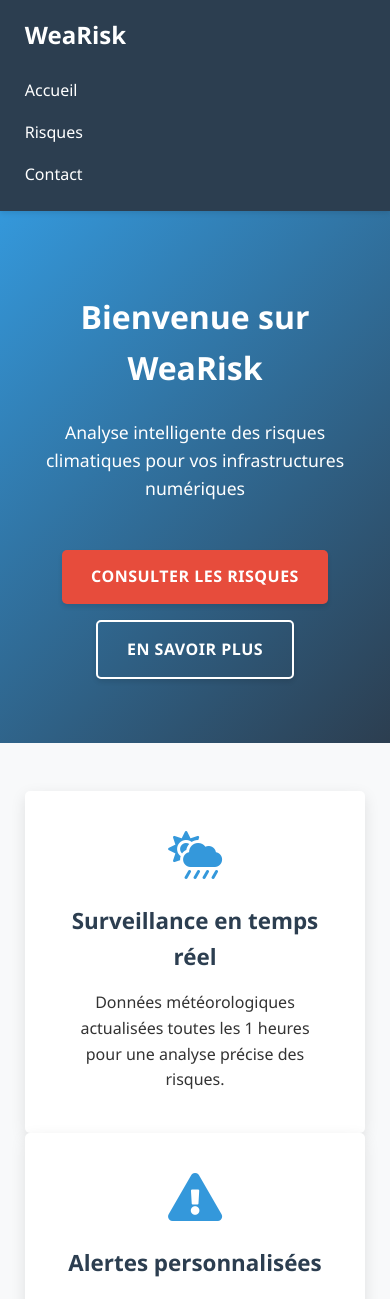
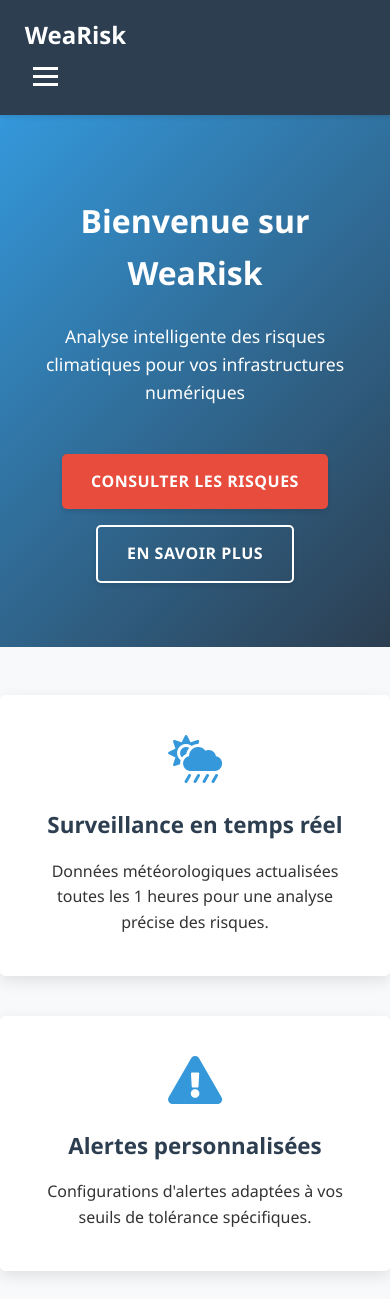
Before and after one commit to Zalgo-Dev/WeaRisk, a Flask app: page / in a window 390 px wide. Shown: the top 1299 px of the page. Run offline with Flask 3, Linux system fonts and the light colour scheme.

Commit message:
Fix ad more

```diff
--- a/app/static/css/style.css
+++ b/app/static/css/style.css
@@ -36,6 +36,11 @@ body {
     overflow-x: hidden; /* Empêche le débordement horizontal */
 }
 
+main {
+    padding: 0;
+    margin: 0;
+}
+
 .container {
     width: 90%;
     max-width: 1200px;
@@ -70,14 +75,9 @@ a {
     top: 0;
     z-index: 1000;
     box-shadow: 0 2px 5px var(--shadow-light);
-    transition: background-color var(--transition-speed) var(--transition-timing), box-shadow var(--transition-speed) var(--transition-timing);
+    transition: background-color var(--transition-speed) var(--transition-timing),
+                box-shadow var(--transition-speed) var(--transition-timing);
 }
-
-/* Optionnel: Effet au scroll si besoin avec JS
-.navbar.scrolled {
-    background: rgba(44, 62, 80, 0.95);
-    box-shadow: 0 4px 10px var(--shadow-medium);
-} */
 
 .navbar .container {
     display: flex;
@@ -86,30 +86,32 @@ a {
 }
 
 .logo {
-    font-size: 1.7rem; /* Légèrement plus grand */
+    font-size: 1.7rem;
     font-weight: bold;
     color: var(--light-text);
     transition: transform var(--transition-speed) var(--transition-timing);
 }
+
 .logo:hover {
-    transform: scale(1.05); /* Effet subtil au survol */
+    transform: scale(1.05);
 }
 
+/* Menu desktop */
 .nav-links {
     display: flex;
     list-style: none;
+    gap: 1.5rem;
 }
 
 .nav-links li a {
     color: var(--light-text);
-    margin-left: 1.8rem; /* Espacement ajusté */
     font-weight: 500;
+    padding: 0.5rem 0;
     position: relative;
-    padding-bottom: 5px; /* Espace pour le pseudo-élément */
     transition: color var(--transition-speed) var(--transition-timing);
 }
 
-.nav-links li a::after { /* Soulignement animé au survol */
+.nav-links li a::after {
     content: '';
     position: absolute;
     bottom: 0;
@@ -121,20 +123,80 @@ a {
 }
 
 .nav-links li a:hover {
-    color: var(--primary-color); /* Changement de couleur au survol */
+    color: var(--primary-color);
 }
 
 .nav-links li a:hover::after {
-    width: 100%; /* Anime le soulignement */
+    width: 100%;
 }
 
 .footer {
     background: var(--secondary-color);
     color: var(--light-text);
     text-align: center;
-    padding: 2rem 0; /* Padding augmenté */
-    margin-top: 4rem; /* Marge augmentée */
+    padding: 2rem 0;
     opacity: 0.9;
+}
+
+/* Menu mobile */
+.menu-toggle {
+    display: none;
+    cursor: pointer;
+    padding: 0.5rem;
+    background: transparent;
+    border: none;
+}
+
+.menu-toggle .bar {
+    display: block;
+    width: 25px;
+    height: 3px;
+    background: var(--light-text);
+    margin: 5px 0;
+    transition: all 0.3s ease;
+}
+
+/* Styles responsives */
+@media (max-width: 768px) {
+    .menu-toggle {
+        display: block;
+    }
+
+    .nav-links {
+        position: fixed;
+        top: 70px;
+        left: -100%;
+        width: 100%;
+        height: calc(100vh - 70px);
+        background: var(--secondary-color);
+        flex-direction: column;
+        align-items: center;
+        padding: 2rem 0;
+        gap: 2rem;
+        transition: left 0.3s ease;
+        margin: 0;
+    }
+
+    .nav-links li a {
+        margin-left: 0;
+        padding: 0.5rem 1rem;
+    }
+
+    .nav-links.active {
+        left: 0;
+    }
+
+    .menu-toggle.active .bar:nth-child(1) {
+        transform: translateY(8px) rotate(45deg);
+    }
+
+    .menu-toggle.active .bar:nth-child(2) {
+        opacity: 0;
+    }
+
+    .menu-toggle.active .bar:nth-child(3) {
+        transform: translateY(-8px) rotate(-45deg);
+    }
 }
 
 /* ===== Boutons ===== */
@@ -364,7 +426,7 @@ a {
 /* ===== Page des Risques ===== */
 .search-section {
     background: #e9ecef;
-    padding: 3rem 0;
+    padding: 2rem 0;
     /* Appliquer l'animation au scroll avec .section-reveal */
 }
 
--- a/app/static/js/index.js
+++ b/app/static/js/index.js
@@ -0,0 +1,4 @@
+document.querySelector('.menu-toggle').addEventListener('click', function() {
+    this.classList.toggle('active');
+    document.querySelector('.nav-links').classList.toggle('active');
+});
--- a/app/templates/include/base.html
+++ b/app/templates/include/base.html
@@ -20,5 +20,6 @@
     {% include 'include/footer.html' %}
 
     {% block js %}{% endblock %}
+    <script src="{{ url_for('static', filename='js/index.js') }}"></script>
 </body>
 </html>
--- a/app/templates/include/navbar.html
+++ b/app/templates/include/navbar.html
@@ -1,6 +1,13 @@
 <nav class="navbar">
     <div class="container">
         <a href="/" class="logo">WeaRisk</a>
+
+        <button class="menu-toggle" aria-label="Menu">
+            <span class="bar"></span>
+            <span class="bar"></span>
+            <span class="bar"></span>
+        </button>
+
         <ul class="nav-links">
             <li><a href="/">Accueil</a></li>
             <li><a href="/risks">Risques</a></li>
--- a/app/templates/index.html
+++ b/app/templates/index.html
@@ -15,7 +15,6 @@
 </section>
 
 <section id="features" class="features">
-    <div class="container"> <!-- Ajout d'un container pour mieux contrôler l'espacement -->
     <div class="feature">
         <i class="fas fa-cloud-sun-rain fa-3x"></i>
         <h2>Surveillance en temps réel</h2>
@@ -30,7 +29,6 @@
         <i class="fas fa-shield-alt fa-3x"></i>
         <h2>Protection proactive</h2>
         <p>Recommandations actionnables pour sécuriser vos infrastructures avant les événements climatiques.</p>
-        </div>
     </div>
 </section>
 
@@ -82,7 +80,6 @@
 {% endblock %}
 
 {% block js %}
-<script src="{{ url_for('static', filename='js/index.js') }}"></script>
 <script>
     // Animation simple au scroll
     document.addEventListener('DOMContentLoaded', function() {
--- a/utils/config.json
+++ b/utils/config.json
@@ -6,6 +6,6 @@
   },
   "server": {
     "port": 80,
-    "debug": false
+    "debug": true
   }
 }
```
Also changed, not shown: app/static/js/navbar.js (added), utils/weather_risks.db (added). Lines whose indentation alone changed are shown as unchanged.
